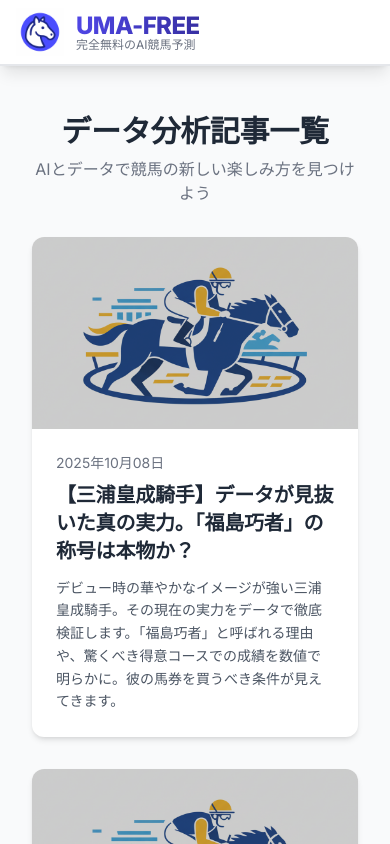
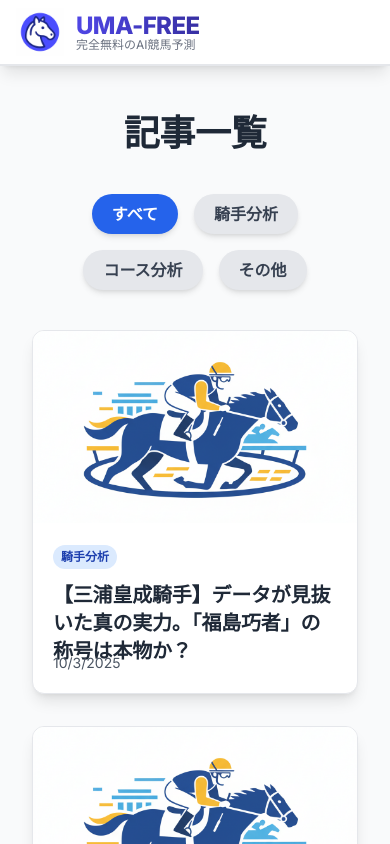
Before and after one commit to umazkym/keiba_site_v1, a Next.js app in the folder frontend/: page /articles in a window 390 px wide. Shown: the top 844 px of the page. Built offline with nearby package versions, Linux system fonts and the light colour scheme; no server answers.

Commit message:
no message

```diff
--- a/frontend/app/articles/page.tsx
+++ b/frontend/app/articles/page.tsx
@@ -1,49 +1,71 @@
 import Link from 'next/link';
-import { getAllArticles } from '@/lib/articles';
-import { format } from 'date-fns';
+import Image from 'next/image';
+import { getAllArticles, getUniqueCategories, Article } from '../../lib/articles';
 
-export const metadata = {
-  title: 'データ分析記事一覧 | UMA-FREE',
-  description: 'AIと独自のデータ分析に基づいた競馬攻略記事の一覧です。最新のインサイトであなたの予想をアップグレードします。',
-};
+interface ArticlesPageProps {
+  searchParams: {
+    category?: string;
+  };
+}
 
-export default function ArticlesPage() {
-  const articles = getAllArticles();
+export default function ArticlesPage({ searchParams }: ArticlesPageProps) {
+  // サーバーサイドで全記事とカテゴリを取得
+  const allArticles = getAllArticles();
+  const uniqueCategories = getUniqueCategories();
+
+  const selectedCategory = searchParams.category;
+
+  const filteredArticles = selectedCategory
+    ? allArticles.filter((article) => article.category === selectedCategory)
+    : allArticles;
 
   return (
     <div className="container mx-auto px-4 py-8">
-      <h1 className="text-3xl font-bold mb-2 text-center text-gray-800">
-        データ分析記事一覧
+      <h1 className="text-4xl font-bold text-center mb-10">
+        {selectedCategory ? `${selectedCategory}の記事一覧` : "記事一覧"}
       </h1>
-      <p className="text-center text-gray-500 mb-8">
-        AIとデータで競馬の新しい楽しみ方を見つけよう
-      </p>
 
-      <div className="grid gap-8 md:grid-cols-2 lg:grid-cols-3">
-        {articles.map((article) => (
+      {/* カテゴリーフィルターボタン */}
+      <div className="flex flex-wrap justify-center gap-4 mb-10">
+        <Link
+          href="/articles"
+          className={`font-bold py-2 px-5 rounded-full transition-colors shadow-md ${!selectedCategory ? 'bg-blue-600 text-white' : 'bg-gray-200 text-gray-700 hover:bg-gray-300'}`}
+        >
+          すべて
+        </Link>
+        {uniqueCategories.map((category) => (
           <Link
-            key={article.slug}
-            href={`/articles/${article.slug}`}
-            className="block group bg-white rounded-lg shadow-md hover:shadow-xl transition-shadow duration-300 overflow-hidden"
+            href={`/articles?category=${encodeURIComponent(category)}`}
+            key={category}
+            className={`font-bold py-2 px-5 rounded-full transition-colors shadow-md ${selectedCategory === category ? 'bg-blue-600 text-white' : 'bg-gray-200 text-gray-700 hover:bg-gray-300'}`}
           >
-            <div className="relative">
-              {/* eslint-disable-next-line @next/next/no-img-element */}
-              <img
-                src={article.frontmatter.eyecatch}
-                alt={`${article.frontmatter.title}のアイキャッチ画像`}
-                className="w-full h-48 object-cover group-hover:scale-105 transition-transform duration-300"
+            {category}
+          </Link>
+        ))}
+      </div>
+
+      {/* 記事一覧グリッド */}
+      <div className="grid grid-cols-1 md:grid-cols-2 lg:grid-cols-3 gap-8">
+        {filteredArticles.map((article) => (
+          <Link href={`/articles/${article.slug}`} key={article.slug} className="block group border rounded-lg overflow-hidden shadow-lg hover:shadow-2xl transition-shadow duration-300 bg-white">
+            <div className="relative h-48 w-full">
+              <Image
+                src={article.eyecatch}
+                alt={article.title}
+                layout="fill"
+                objectFit="cover"
+                className="transition-transform duration-300 group-hover:scale-105"
               />
-              <div className="absolute inset-0 bg-black bg-opacity-20 group-hover:bg-opacity-10 transition-all duration-300"></div>
             </div>
-            <div className="p-6">
-              <p className="text-sm text-gray-500 mb-2">
-                {format(new Date(article.frontmatter.date), 'yyyy年MM月dd日')}
-              </p>
-              <h2 className="text-xl font-bold text-gray-800 group-hover:text-blue-600 transition-colors duration-300 mb-3">
-                {article.frontmatter.title}
+            <div className="p-5">
+              <span className="inline-block bg-blue-100 text-blue-800 text-xs font-semibold px-2 py-1 rounded-full mb-3">
+                {article.category}
+              </span>
+              <h2 className="text-xl font-bold mb-2 h-16 group-hover:text-primary-dark">
+                {article.title}
               </h2>
-              <p className="text-gray-600 text-sm leading-relaxed">
-                {article.frontmatter.description}
+              <p className="text-gray-600 text-sm">
+                {new Date(article.date).toLocaleDateString()}
               </p>
             </div>
           </Link>
--- a/frontend/app/page.tsx
+++ b/frontend/app/page.tsx
@@ -1,9 +1,9 @@
-// frontend/app/page.tsx
-
 import Link from 'next/link';
+import Image from 'next/image';
 import { SpecialPickCard } from '@/components/SpecialPickCard';
 import { TopHitsDisplay } from '@/components/TopHitsDisplay';
 import { getSpecialPick } from '@/lib/api';
+import { getLatestArticles, getUniqueCategories } from '../lib/articles';
 import { SparklesIcon, UsersIcon, FlagIcon, ChartBarIcon } from '@/components/icons';
 import type { Metadata } from 'next';
 
@@ -16,7 +16,6 @@ export const metadata: Metadata = {
 // JSTでの今日の日付文字列をサーバーサイドで生成する関数
 const getTodayString = () => {
     const now = new Date();
-    // タイムゾーンを考慮してJSTに変換
     const jstDate = new Date(now.toLocaleString('en-US', { timeZone: 'Asia/Tokyo' }));
     return jstDate.toISOString().split('T')[0];
 };
@@ -31,7 +30,6 @@ const FeatureCard = ({ icon, title, description }: { icon: React.ReactNode, titl
     </div>
 );
 
-
 export default async function HomePage() {
     const todayStr = getTodayString();
     const specialPick = await getSpecialPick(todayStr).catch(e => {
@@ -39,10 +37,13 @@ export default async function HomePage() {
         return null;
     });
 
+    const latestArticles = getLatestArticles(5);
+    const categories = getUniqueCategories();
+
     return (
-        <div className="container py-4 space-y-8">
+        <div className="container py-4 space-y-12">
             {/* メインのヒーローセクション */}
-            <section className="text-center my-4 p-8 bg-white rounded-xl shadow-lg border border-gray-200 bg-gradient-to-br from-indigo-50 to-white">
+            <section className="text-center p-8 bg-white rounded-xl shadow-lg border border-gray-200 bg-gradient-to-br from-indigo-50 to-white">
                 <h1 className="text-2xl sm:text-3xl md:text-4xl font-extrabold text-primary-dark mb-2 leading-tight">
                     登録不要・完全無料の
                     <br />
@@ -53,14 +54,21 @@ export default async function HomePage() {
                     <br className="hidden sm:block" />
                     中央・地方の全レースを網羅し、あなたの馬券検討をサポートします。
                 </p>
-                {/* ▼▼▼▼▼▼▼▼▼▼▼▼▼▼▼▼▼▼▼▼▼▼▼▼▼▼▼▼▼▼ ここを修正 ▼▼▼▼▼▼▼▼▼▼▼▼▼▼▼▼▼▼▼▼▼▼▼▼▼▼▼▼▼▼ */}
                 <Link
                     href={`/races/${todayStr}`}
                     className="inline-block bg-primary hover:bg-primary-dark text-white hover:text-white font-bold py-3 px-8 rounded-lg shadow-lg transition-all duration-300 ease-in-out hover:shadow-xl hover:-translate-y-0.5 text-lg focus:outline-none focus-visible:ring-2 focus-visible:ring-offset-2 focus-visible:ring-primary-light"
                 >
                     今日のAI予想を無料でチェック
                 </Link>
-                {/* ▲▲▲▲▲▲▲▲▲▲▲▲▲▲▲▲▲▲▲▲▲▲▲▲▲▲▲▲▲▲ ここまで修正 ▲▲▲▲▲▲▲▲▲▲▲▲▲▲▲▲▲▲▲▲▲▲▲▲▲▲▲▲▲▲ */}
+            </section>
+
+            {/* 今日のAI注目馬 */}
+            <section>
+                <h2 className="text-2xl font-bold text-gray-800 mb-4 flex items-center gap-3">
+                    <SparklesIcon className="w-7 h-7 text-accent-dark" />
+                    <span>今日のAI注目馬</span>
+                </h2>
+                <SpecialPickCard pick={specialPick} date={todayStr} />
             </section>
 
             {/* AI高配当ランキング */}
@@ -68,8 +76,49 @@ export default async function HomePage() {
                 <TopHitsDisplay />
             </section>
 
+            {/* 新着記事セクション */}
+            <section>
+                <h2 className="text-2xl font-bold text-gray-800 mb-6 text-center border-b-2 border-blue-500 pb-3">
+                    新着の分析記事
+                </h2>
+                <div className="grid grid-cols-1 sm:grid-cols-2 md:grid-cols-3 lg:grid-cols-5 gap-6">
+                    {latestArticles.map((article) => (
+                        <Link href={`/articles/${article.slug}`} key={article.slug} className="block group border rounded-lg overflow-hidden shadow-md hover:shadow-xl transition-shadow duration-300 bg-white">
+                            <div className="relative h-32 w-full">
+                                {/* ▼▼▼▼▼ Imageコンポーネントを修正 ▼▼▼▼▼ */}
+                                <Image
+                                    src={article.eyecatch}
+                                    alt={article.title}
+                                    fill
+                                    sizes="(max-width: 640px) 100vw, (max-width: 768px) 50vw, (max-width: 1024px) 33vw, 20vw"
+                                    style={{ objectFit: 'cover' }}
+                                    className="transition-transform duration-300 group-hover:scale-105"
+                                />
+                                {/* ▲▲▲▲▲ Imageコンポーネントを修正 ▲▲▲▲▲ */}
+                            </div>
+                            <div className="p-4">
+                                <span className="inline-block bg-blue-100 text-blue-800 text-xs font-semibold px-2 py-1 rounded-full mb-2">
+                                    {article.category}
+                                </span>
+                                <h3 className="font-bold text-sm h-12 mb-2 group-hover:text-primary-dark">
+                                    {article.title}
+                                </h3>
+                                <p className="text-gray-500 text-xs">
+                                    {new Date(article.date).toLocaleDateString()}
+                                </p>
+                            </div>
+                        </Link>
+                    ))}
+                </div>
+                <div className="text-center mt-8">
+                    <Link href="/articles" className="bg-gray-800 text-white font-bold py-2 px-6 rounded-lg hover:bg-gray-700 transition-colors">
+                        記事一覧へ
+                    </Link>
+                </div>
+            </section>
+
             {/* 3つの特徴セクション */}
-            <section className="my-8">
+            <section>
                 <h2 className="text-xl sm:text-2xl font-bold text-center text-gray-800 mb-6">
                     UMA-FREEだけの
                     <br />
@@ -94,17 +143,8 @@ export default async function HomePage() {
                 </div>
             </section>
 
-            {/* 今日のAI注目馬 */}
-            <section className="my-8">
-                <h2 className="text-2xl font-bold text-gray-800 mb-4 flex items-center gap-3">
-                    <SparklesIcon className="w-7 h-7 text-accent-dark" />
-                    <span>今日のAI注目馬</span>
-                </h2>
-                <SpecialPickCard pick={specialPick} date={todayStr} />
-            </section>
-
-            {/* 新規追加：使い方ガイド */}
-            <section className="my-8 bg-white rounded-xl shadow-md border p-6">
+            {/* 使い方ガイドから下は変更なし... */}
+            <section className="bg-white rounded-xl shadow-md border p-6">
                 <h2 className="text-2xl font-bold text-gray-800 mb-6">
                     UMA-FREEの使い方
                 </h2>
@@ -152,8 +192,7 @@ export default async function HomePage() {
                 </div>
             </section>
 
-            {/* 新規追加：よくある質問 */}
-            <section className="my-8 bg-gray-50 rounded-xl p-6">
+            <section className="bg-gray-50 rounded-xl p-6">
                 <h2 className="text-2xl font-bold text-gray-800 mb-6">
                     よくある質問
                 </h2>
@@ -189,8 +228,7 @@ export default async function HomePage() {
                 </div>
             </section>
 
-            {/* 新規追加：競馬場情報 */}
-            <section className="my-8 bg-white rounded-xl shadow-md border p-6">
+            <section className="bg-white rounded-xl shadow-md border p-6">
                 <h2 className="text-2xl font-bold text-gray-800 mb-6">
                     対応競馬場一覧
                 </h2>
--- a/frontend/content/articles/2025-10-04-nakayama-dirt-1200m-data-analysis.md
+++ b/frontend/content/articles/2025-10-04-nakayama-dirt-1200m-data-analysis.md
@@ -1,9 +1,10 @@
 ---
 title: "【データで解明】中山ダート1200mは外枠が鉄則！セオリーの裏側を徹底分析"
-date: "2025-10-04"
+date: "2025-10-01"
 description: "「中山ダート1200mは外枠有利」は本当か？独自の分析データから、勝率・複勝率の高い枠番と有利な脚質を解明。データに基づいた具体的な馬券戦略を提言します。"
 keywords: "競馬, データ分析, 中山ダート1200m, 枠順, 脚質"
 eyecatch: "/images/articles/data-analysis-eyecatch.png"
+category: "コース分析" # この行を追加
 ---
 
 ## セオリーは真実か？データが暴く中山ダート1200mの正体
--- a/frontend/content/articles/2025-10-04-seasonal-ground-analysis.md
+++ b/frontend/content/articles/2025-10-04-seasonal-ground-analysis.md
@@ -1,9 +1,10 @@
 ---
 title: "【データで解明】夏競馬は本当に荒れるのか？季節と馬場状態から勝利の法則を探る"
-date: "2025-10-04"
+date: "2025-10-02"
 description: "「夏競馬は荒れる」という定説は本当？AI本命馬の信頼度は？季節ごとの複勝率や、馬場状態がレースに与える影響を独自のデータで徹底分析。あなたの馬券戦略をアップデートします。"
 keywords: "競馬, データ分析, 夏競馬, 季節, 馬場状態"
 eyecatch: "/images/articles/2025-10-04-seasonal-ground-analysis-eyecatch.png"
+category: "その他" # この行を追加
 ---
 
 ## 夏競馬は荒れる、は本当か？データが示す季節の真実
--- a/frontend/content/articles/2025-10-05-tokyo-turf-2400m-data-analysis.md
+++ b/frontend/content/articles/2025-10-05-tokyo-turf-2400m-data-analysis.md
@@ -1,9 +1,10 @@
 ---
 title: "【データで紐解く】東京芝2400mの定説「外枠有利」は本当か？勝利への最短ルートを探る"
-date: "2025-10-05"
+date: "2025-10-02"
 description: "日本ダービーやジャパンカップの舞台、東京芝2400m。多くのファンが信じる「外枠有利」説は本当なのか？独自の分析データから枠順・脚質の有利不利を徹底解剖し、あなたの馬券戦略をアップデートします。"
 keywords: "競馬, データ分析, 東京競馬場, 芝2400m, コース解説"
 eyecatch: "/images/articles/data-analysis-eyecatch.png"
+category: "コース分析" # この行を追加
 ---
 
 ## その常識、本当に正しい？データが語る東京芝2400mの新事実
--- a/frontend/content/articles/2025-10-06-christophe-lemaire-data-analysis.md
+++ b/frontend/content/articles/2025-10-06-christophe-lemaire-data-analysis.md
@@ -1,9 +1,10 @@
 ---
 title: "【C.ルメール騎手】データが証明する絶対的信頼度。馬券に入れるべき鉄板条件とは？"
-date: "2025-10-06"
+date: "2025-10-03"
 description: "なぜC.ルメール騎手は勝ち続けるのか？その秘密をデータで徹底解剖します。驚異的な成績を誇る得意コース、そして人気馬騎乗時の圧倒的な安定感を数値で解説。彼の馬券を買うべき最適なタイミングがわかります。"
 keywords: "競馬, データ分析, C.ルメール, 騎手, 鉄板"
 eyecatch: "/images/articles/jockey.png"
+category: "騎手分析" # この行を追加
 ---
 
 ## 「とりあえずルメール」は本当に正しいのか？
--- a/frontend/content/articles/2025-10-07-yutaka-take-data-analysis.md
+++ b/frontend/content/articles/2025-10-07-yutaka-take-data-analysis.md
@@ -1,9 +1,10 @@
 ---
 title: "【武豊騎手】レジェンドの衰えぬ勝負勘！データが示す「今」買うべき条件"
-date: "2025-10-07"
+date: "2025-10-03"
 description: "日本競馬界のレジェンド・武豊騎手は「今」も本当に買えるのか？その疑問を大規模データで検証します。驚異的な複勝率を叩き出す伝説の得意コースや、人気馬での堅実な成績を解剖。彼の真価と狙い目を解説します。"
 keywords: "競馬, データ分析, 武豊, 騎手, レジェンド"
 eyecatch: "/images/articles/jockey.png"
+category: "騎手分析" # この行を追加
 ---
 
 ## レジェンド・武豊は「今」も買い時か？
--- a/frontend/content/articles/2025-10-08-kosei-miura-data-analysis.md
+++ b/frontend/content/articles/2025-10-08-kosei-miura-data-analysis.md
@@ -1,9 +1,10 @@
 ---
 title: "【三浦皇成騎手】データが見抜いた真の実力。「福島巧者」の称号は本物か？"
-date: "2025-10-08"
+date: "2025-10-03"
 description: "デビュー時の華やかなイメージが強い三浦皇成騎手。その現在の実力をデータで徹底検証します。「福島巧者」と呼ばれる理由や、驚くべき得意コースでの成績を数値で明らかに。彼の馬券を買うべき条件が見えてきます。"
 keywords: "競馬, データ分析, 三浦皇成, 騎手, 福島競馬場"
 eyecatch: "/images/articles/jockey.png"
+category: "騎手分析" # この行を追加
 ---
 
 ## 三浦皇成騎手、その実力は本物か？
--- a/frontend/lib/articles.ts
+++ b/frontend/lib/articles.ts
@@ -1,12 +1,51 @@
 import fs from 'fs';
 import path from 'path';
 import matter from 'gray-matter';
+import { remark } from 'remark';
+import html from 'remark-html';
 
-// content/articles ディレクトリのパス
-const articlesDirectory = path.join(process.cwd(), 'content/articles');
+const articlesDirectory = path.join(process.cwd(), 'content', 'articles');
 
-// すべての記事のスラッグ（ファイル名）を取得
-export function getAllArticleSlugs() {
+export interface Article {
+  slug: string;
+  content: string;
+  title: string;
+  date: string;
+  eyecatch: string;
+  category: string;
+}
+
+// 全記事を取得する関数
+export function getAllArticles(): Article[] {
+  const fileNames = fs.readdirSync(articlesDirectory);
+  const allArticles = fileNames.map((fileName) => {
+    const slug = fileName.replace(/\.md$/, '');
+    const fullPath = path.join(articlesDirectory, fileName);
+    const fileContents = fs.readFileSync(fullPath, 'utf8');
+    const { data, content } = matter(fileContents);
+
+    return {
+      slug,
+      content, // ここでは変換せず、生のMarkdownを返す
+      title: data.title || '無題',
+      date: data.date || new Date().toISOString(),
+      eyecatch: data.eyecatch || '/images/articles/data-analysis-eyecatch.png',
+      category: data.category || '未分類',
+    };
+  });
+
+  // 日付の降順で記事をソート
+  return allArticles.sort((a, b) => {
+    if (a.date < b.date) {
+      return 1;
+    } else {
+      return -1;
+    }
+  });
+}
+
+// 全記事のスラッグを取得する関数 (generateStaticParams用)
+export function getAllArticleSlugs(): { slug: string }[] {
   const fileNames = fs.readdirSync(articlesDirectory);
   return fileNames.map((fileName) => {
     return {
@@ -15,42 +54,37 @@ export function getAllArticleSlugs() {
   });
 }
 
-// スラッグに基づいて記事データを取得
-export function getArticleData(slug: string) {
-  const fullPath = path.join(articlesDirectory, `${slug}.md`);
-  const fileContents = fs.readFileSync(fullPath, 'utf8');
-
-  // gray-matterでFrontmatterと本文をパース
-  const matterResult = matter(fileContents);
-
-  return {
-    slug,
-    frontmatter: matterResult.data,
-    content: matterResult.content,
-  };
+// 最新の記事を指定した件数だけ取得する関数
+export function getLatestArticles(count: number): Article[] {
+  const allArticles = getAllArticles();
+  return allArticles.slice(0, count);
 }
 
-// すべての記事データを日付順に取得
-export function getAllArticles() {
-  const fileNames = fs.readdirSync(articlesDirectory);
-  const allArticlesData = fileNames.map((fileName) => {
-    const slug = fileName.replace(/\.md$/, '');
-    const fullPath = path.join(articlesDirectory, fileName);
+// ユニークなカテゴリーの一覧を取得する関数
+export function getUniqueCategories(): string[] {
+  const allArticles = getAllArticles();
+  const categories = allArticles.map(article => article.category);
+  return [...new Set(categories)];
+}
+
+// ▼▼▼▼▼▼▼▼▼▼▼▼▼▼▼▼▼▼▼▼▼▼▼▼▼▼▼▼▼▼ ここから修正 ▼▼▼▼▼▼▼▼▼▼▼▼▼▼▼▼▼▼▼▼▼▼▼▼▼▼▼▼▼▼
+// 特定の記事を取得し、MarkdownをHTMLに変換する関数
+export async function getArticleBySlug(slug: string): Promise<Article> {
+    const fullPath = path.join(articlesDirectory, `${slug}.md`);
     const fileContents = fs.readFileSync(fullPath, 'utf8');
-    const matterResult = matter(fileContents);
+    const { data, content } = matter(fileContents);
+
+    // MarkdownをHTMLに変換
+    const processedContent = await remark().use(html).process(content);
+    const contentHtml = processedContent.toString();
 
     return {
       slug,
-      frontmatter: matterResult.data,
+      content: contentHtml, // HTML化されたコンテンツを返す
+      title: data.title || '無題',
+      date: data.date || new Date().toISOString(),
+      eyecatch: data.eyecatch || '/images/articles/data-analysis-eyecatch.png',
+      category: data.category || '未分類',
     };
-  });
-
-  // 日付でソート
-  return allArticlesData.sort((a, b) => {
-    if (a.frontmatter.date < b.frontmatter.date) {
-      return 1;
-    } else {
-      return -1;
-    }
-  });
 }
+// ▲▲▲▲▲▲▲▲▲▲▲▲▲▲▲▲▲▲▲▲▲▲▲▲▲▲▲▲▲▲ ここまで修正 ▲▲▲▲▲▲▲▲▲▲▲▲▲▲▲▲▲▲▲▲▲▲▲▲▲▲▲▲▲▲
--- a/frontend/package.json
+++ b/frontend/package.json
@@ -22,7 +22,9 @@
     "react-markdown": "^10.1.0",
     "react-tabs": "^6.0.2",
     "recharts": "^3.0.2",
+    "remark": "^15.0.1",
     "remark-gfm": "^4.0.1",
+    "remark-html": "^16.0.1",
     "tippy.js": "^6.3.7"
   },
   "devDependencies": {
```
Also changed, not shown: frontend/app/articles/[slug]/page.tsx (+69 -39 lines), 1 other file (tests, documents, lock files or other folders).
